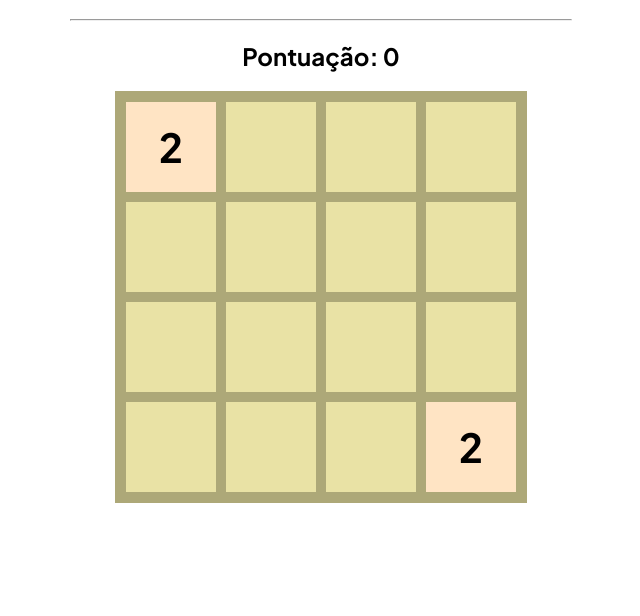
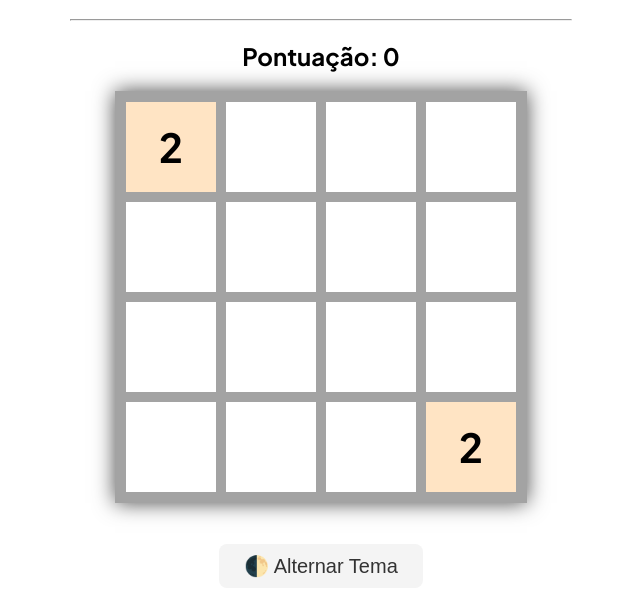
Before and after one commit to Efrals/2048, a plain HTML site: page index.html in a window 1280 px wide. Shown: the part 64-680 px from the top of the page, without its empty margins (319-959 px from the left). Drawn offline with Linux system fonts and the light colour scheme.

Commit message:
Implementado funcionalidade para trocar para tema Dark Mode

```diff
--- a/index.html
+++ b/index.html
@@ -17,6 +17,8 @@
     <hr />
     <h2>Pontuação: <span id="score">0</span></h2>
     <div id="board"></div>
+    <br />
+    <button id="toggle-theme">🌓 Alternar Tema</button>
     <script src="scripts.js"></script>
   </body>
 </html>
--- a/scripts.js
+++ b/scripts.js
@@ -204,3 +204,8 @@ function slideDown() {
     }
   }
 }
+
+// Alternância de tema claro/escuro
+document.getElementById("toggle-theme").addEventListener("click", () => {
+  document.body.classList.toggle("dark-mode");
+});
--- a/styles.css
+++ b/styles.css
@@ -1,6 +1,9 @@
 body {
   font-family: "Plus Jakarta Sans", sans-serif;
   text-align: center;
+  background-color: #ffffff;
+  color: #000000;
+  transition: background-color 5s ease, color 5s ease;
 }
 
 hr {
@@ -11,22 +14,23 @@ hr {
 #board {
   width: 400px;
   height: 400px;
-  background-color: rgb(233, 226, 165);
+  background-color: rgb(255, 255, 255);
 
-  border: 6px solid rgb(173, 168, 120);
+  border: 6px solid rgb(163, 163, 163);
 
   margin: 0 auto;
   /* Garantirá que os blocos ficarão em linha */
   display: flex;
   /* Garantirá que os blocos ficarão em linha */
   flex-wrap: wrap;
+  box-shadow: 0px 0px 20px rgba(0, 0, 0, 0.7);
 }
 
 /* Bloco */
 .tile {
   width: 90px;
   height: 90px;
-  border: 5px solid rgb(173, 168, 120);
+  border: 5px solid rgb(163, 163, 163);
 
   font-size: 40px;
   font-weight: bold;
@@ -112,3 +116,35 @@ hr {
   background-color: rgb(0, 0, 0);
   color: rgb(255, 255, 255);
 }
+
+body.dark-mode {
+  background-color: #121212;
+  color: #ffffff;
+}
+
+body.dark-mode #board {
+  background-color: #1e1e1e;
+  border-color: #555;
+}
+
+body.dark-mode .tile {
+  border-color: #555;
+}
+
+#toggle-theme {
+  margin: 20px;
+  padding: 10px 25px;
+  font-size: 20px;
+  background-color: #f4f4f4;
+  color: #333;
+  border: none;
+  border-radius: 8px;
+  cursor: pointer;
+}
+
+#toggle-theme:hover {
+  background-color: #dddddd;
+  color: #000;
+  transition: background-color 0.5s ease-in-out, color 0.5s ease-in-out;
+  box-shadow: 0px 0px 15px rgba(255, 255, 255, 0.8);
+}
```
